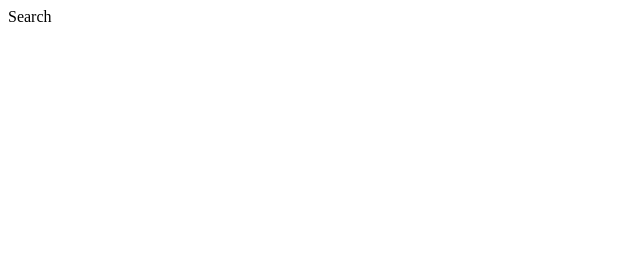
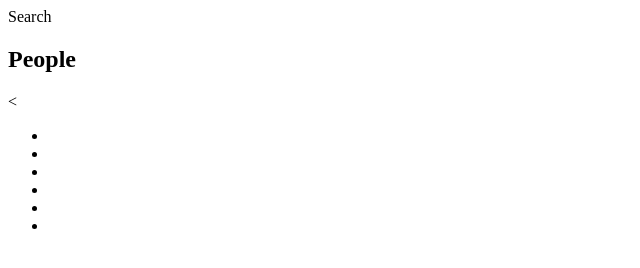
Before and after one commit to lanasem/HW6, a plain HTML site: page index.html in a window 1280 px wide. Shown: the whole page, without its empty margins (0-640 px from the left). Drawn offline with Linux system fonts and the light colour scheme.

Commit message:
First message

```diff
--- a/index.html
+++ b/index.html
@@ -15,7 +15,15 @@
 			</div>
 			<div class="wrapper-section">
 				<section class="people">
-
+					<h2>People</h2>
+					<<ul class="people-search">
+						<li><img src="" alt=""><a href=""></a></img></li>
+						<li><img src="" alt=""><a href=""></a></img></li>
+						<li><img src="" alt=""><a href=""></a></img></li>
+						<li><img src="" alt=""><a href=""></a></img></li>
+						<li><img src="" alt=""><a href=""></a></img></li>
+						<li><img src="" alt=""><a href=""></a></img></li>
+					</ul>
 				</section>
 				<section class="popular">
 
```
